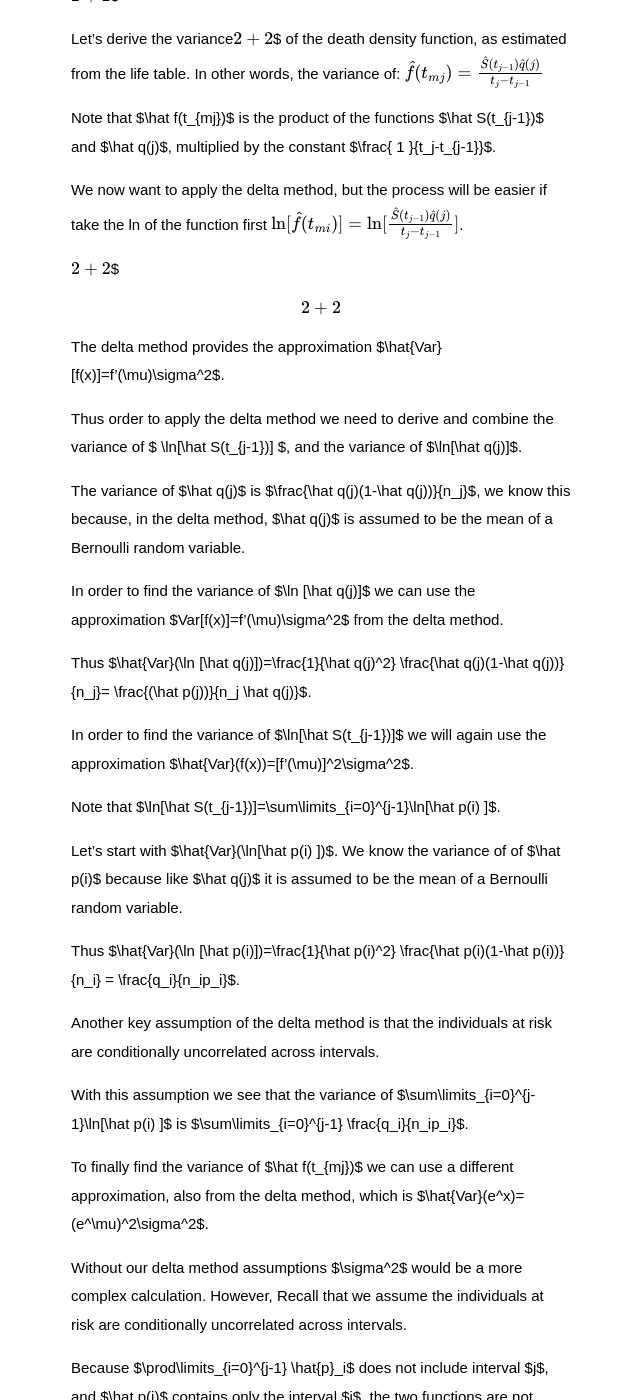
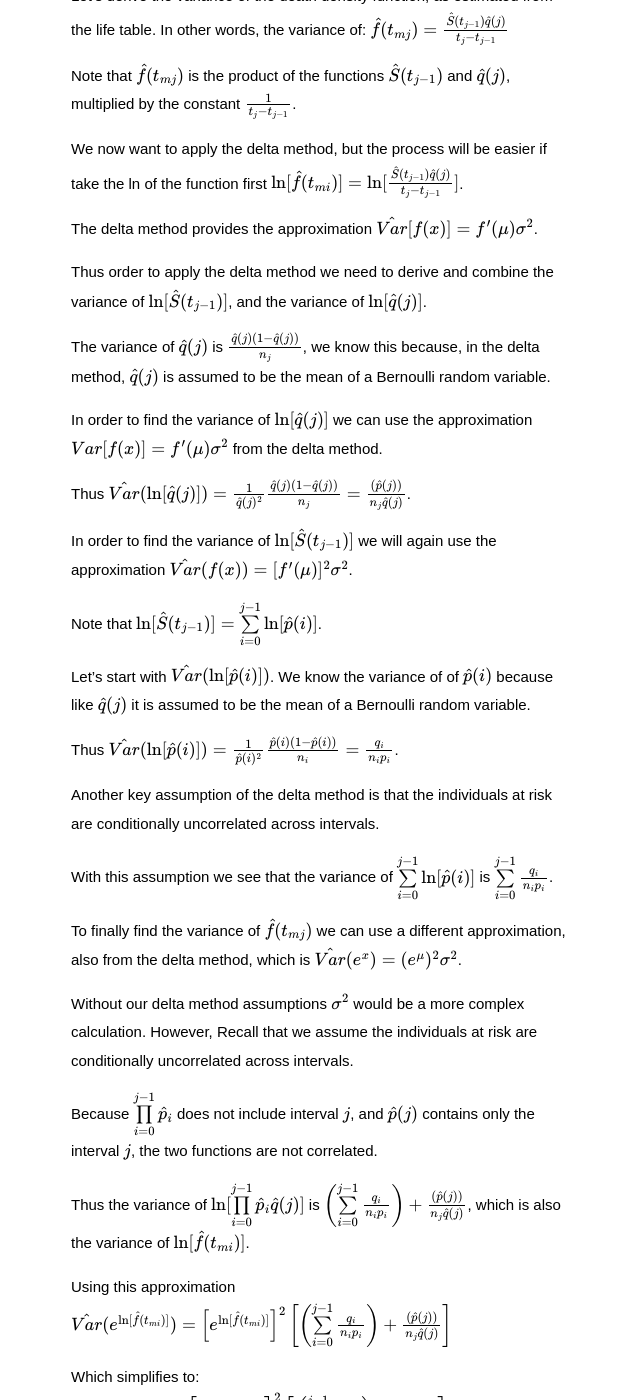
Before and after one commit to rmFlynn/rmflynn.github.io, a Jekyll site: the page built from _posts/2016-03-13-Theory-Example-Delta-Method.md, in a window 1280 px wide and 1400 px high, scrolled down 319 px. Shown: the whole window, without its empty margins (319-959 px from the left). Built offline with Jekyll 4.4.1, drawn with Linux system fonts in a browser that asks for light colours; some web fonts are replaced; formulas are drawn with MathJax 3; some of the changed text lies outside the part shown.

Commit message:
yes math

```diff
--- a/_posts/2016-03-13-Theory-Example-Delta-Method.md
+++ b/_posts/2016-03-13-Theory-Example-Delta-Method.md
@@ -4,79 +4,75 @@ updated: 2016-01-24 15:56
 ---
 
 
-\\( 2+2 \\)$
 
 
-Let’s derive the variance\\( 2+2 \\)$
+Let’s derive the variance
  of the death density function, as estimated
 from the life table. In other words, the variance of:
 $$\hat f(t_{mj})=\frac{ \hat S(t_{j-1}) \hat q(j) }{t_j-t_{j-1}}$$
 
-Note that $\hat f(t_{mj})$ is the product of the functions
-$\hat S(t_{j-1})$ and $\hat q(j)$, multiplied by the constant
-$\frac{ 1 }{t_j-t_{j-1}}$.
+Note that $$\hat f(t_{mj})$$ is the product of the functions
+$$\hat S(t_{j-1})$$ and $$\hat q(j)$$, multiplied by the constant
+$$\frac{ 1 }{t_j-t_{j-1}}$$.
 
 We now want to apply the delta method, but the process will be easier if
 take the ln of the function first
 $$\ln[\hat f(t_{mi})] = \ln[\frac{\hat S(t_{j-1}) \hat q(j)}{t_j-t_{j-1}}]$$.
 
-\\( 2+2 \\)$
-
-\\[ 2+2 \\]
 
 
 The delta method provides the approximation
-$\hat{Var}[f(x)]=f'(\mu)\sigma^2$.
+$$\hat{Var}[f(x)]=f'(\mu)\sigma^2$$.
 
 Thus order to apply the delta method we need to derive and combine the
-variance of $ \ln[\hat S(t_{j-1})] $, and the variance of
-$\ln[\hat q(j)]$.
+variance of $$ \ln[\hat S(t_{j-1})] $$, and the variance of
+$$\ln[\hat q(j)]$$.
 
-The variance of $\hat q(j)$ is $\frac{\hat q(j)(1-\hat q(j))}{n_j}$, we
-know this because, in the delta method, $\hat q(j)$ is assumed to be the
+The variance of $$\hat q(j)$$ is $$\frac{\hat q(j)(1-\hat q(j))}{n_j}$$, we
+know this because, in the delta method, $$\hat q(j)$$ is assumed to be the
 mean of a Bernoulli random variable.
 
-In order to find the variance of $\ln [\hat q(j)]$ we can use the
-approximation $Var[f(x)]=f'(\mu)\sigma^2$ from the delta method.
+In order to find the variance of $$\ln [\hat q(j)]$$ we can use the
+approximation $$Var[f(x)]=f'(\mu)\sigma^2$$ from the delta method.
 
 Thus
-$\hat{Var}(\ln [\hat q(j)])=\frac{1}{\hat q(j)^2} \frac{\hat q(j)(1-\hat q(j))}{n_j}= \frac{(\hat p(j))}{n_j \hat q(j)}$.
+$$\hat{Var}(\ln [\hat q(j)])=\frac{1}{\hat q(j)^2} \frac{\hat q(j)(1-\hat q(j))}{n_j}= \frac{(\hat p(j))}{n_j \hat q(j)}$$.
 
-In order to find the variance of $\ln[\hat S(t_{j-1})]$ we will again
-use the approximation $\hat{Var}(f(x))=[f'(\mu)]^2\sigma^2$.
+In order to find the variance of $$\ln[\hat S(t_{j-1})]$$ we will again
+use the approximation $$\hat{Var}(f(x))=[f'(\mu)]^2\sigma^2$$.
 
-Note that $\ln[\hat S(t_{j-1})]=\sum\limits_{i=0}^{j-1}\ln[\hat p(i) ]$.
+Note that $$\ln[\hat S(t_{j-1})]=\sum\limits_{i=0}^{j-1}\ln[\hat p(i) ]$$.
 
-Let’s start with $\hat{Var}(\ln[\hat p(i) ])$. We know the variance of
-of $\hat p(i)$ because like $\hat q(j)$ it is assumed to be the mean of
+Let’s start with $$\hat{Var}(\ln[\hat p(i) ])$$. We know the variance of
+of $$\hat p(i)$$ because like $$\hat q(j)$$ it is assumed to be the mean of
 a Bernoulli random variable.
 
 Thus
-$\hat{Var}(\ln [\hat p(i)])=\frac{1}{\hat p(i)^2} \frac{\hat p(i)(1-\hat p(i))}{n_i} = \frac{q_i}{n_ip_i}$.
+$$\hat{Var}(\ln [\hat p(i)])=\frac{1}{\hat p(i)^2} \frac{\hat p(i)(1-\hat p(i))}{n_i} = \frac{q_i}{n_ip_i}$$.
 
 Another key assumption of the delta method is that the individuals at
 risk are conditionally uncorrelated across intervals.
 
 With this assumption we see that the variance of
-$\sum\limits_{i=0}^{j-1}\ln[\hat p(i) ]$ is
-$\sum\limits_{i=0}^{j-1} \frac{q_i}{n_ip_i}$.
+$$\sum\limits_{i=0}^{j-1}\ln[\hat p(i) ]$$ is
+$$\sum\limits_{i=0}^{j-1} \frac{q_i}{n_ip_i}$$.
 
-To finally find the variance of $\hat f(t_{mj})$ we can use a different
+To finally find the variance of $$\hat f(t_{mj})$$ we can use a different
 approximation, also from the delta method, which is
-$\hat{Var}(e^x)=(e^\mu)^2\sigma^2$.
+$$\hat{Var}(e^x)=(e^\mu)^2\sigma^2$$.
 
-Without our delta method assumptions $\sigma^2$ would be a more complex
+Without our delta method assumptions $$\sigma^2$$ would be a more complex
 calculation. However, Recall that we assume the individuals at risk are
 conditionally uncorrelated across intervals.
 
-Because $\prod\limits_{i=0}^{j-1} \hat{p}_i$ does not include interval
-$j$, and $\hat p(j)$ contains only the interval $j$, the two functions
+Because $$\prod\limits_{i=0}^{j-1} \hat{p}_i$$ does not include interval
+$$j$$, and $$\hat p(j)$$ contains only the interval $$j$$, the two functions
 are not correlated.
 
-Thus the variance of $\ln[\prod\limits_{i=0}^{j-1}\hat p_i \hat q(j)]$
+Thus the variance of $$\ln[\prod\limits_{i=0}^{j-1}\hat p_i \hat q(j)]$$
 is
-$\left( \sum\limits_{i=0}^{j-1} \frac{q_i}{n_ip_i}\right) + \frac{(\hat p(j))}{n_j \hat q(j)}$,
-which is also the variance of $\ln[\hat f(t_{mi})]$.
+$$\left( \sum\limits_{i=0}^{j-1} \frac{q_i}{n_ip_i}\right) + \frac{(\hat p(j))}{n_j \hat q(j)}$$,
+which is also the variance of $$\ln[\hat f(t_{mi})]$$.
 
 Using this approximation
 $$\hat{Var}(e^{\ln[\hat f(t_{mi})]}) = \left[ e^{\ln[\hat f(t_{mi})]} \right]^2 \left[ \left( \sum\limits_{i=0}^{j-1} \frac{q_i}{n_ip_i}\right) + \frac{(\hat p(j))}{n_j \hat q(j)} \right]$$
@@ -91,18 +87,18 @@ life table. In other words, the variance of:
 
 $$\hat{h}(t_{mj})=\frac{d_j}{(t_j-t_{j-1})(n_j-d_j/2)})$$
 
-We begin by rewriting the hazard function in terms of $\hat{q}(j)$:
+We begin by rewriting the hazard function in terms of $$\hat{q}(j)$$:
 
 $$\hat{h}(t_{mj})=\frac{(\frac{1}{n_i})d_j}{(\frac{1}{n_i})(t_j-t_{j-1})(n_j-d_j/2)})$$
 
 $$\hat{h}(t_{mj})=\frac{(\hat{q}(j)}{(t_j-t_{j-1})(1-\hat{q}(j)/2)})$$
 
-The delta method easily assume that $\hat q(j)$ is the mean of a
+The delta method easily assume that $$\hat q(j)$$ is the mean of a
 Bernoulli random variable, and so its variance is
-$\frac{\hat q(j)(1-\hat q(j))}{n_j}$.
+$$\frac{\hat q(j)(1-\hat q(j))}{n_j}$$.
 
 Therefore, if we use the delta method approximation
-($\hat{Var}([f(x)])=f'(\mu)\sigma^2$), we find
+($$\hat{Var}([f(x)])=f'(\mu)\sigma^2$$), we find
 $$\hat{Var}(\hat{h}(t_{mj}))=\left[ \frac{\hat{q}'(j)(t_j-t_{j-1})(1-\hat{q}(j)/2)-\hat{q}(j) (t_j-t_{j-1})(-\hat{q}'(j)/2)} {(t_j-t_{j-1})^2(1-\hat{q}(j)/2)^2} \right]^2 \left[ \frac{\hat q(j)(1-\hat q(j))}{n_j} \right]$$.
 
 which simplifies thus:
```
